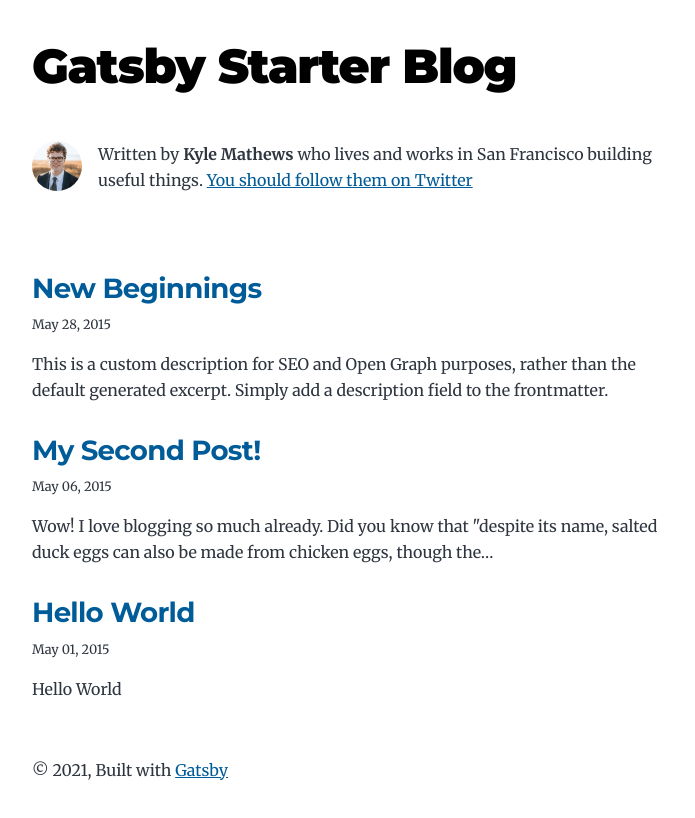
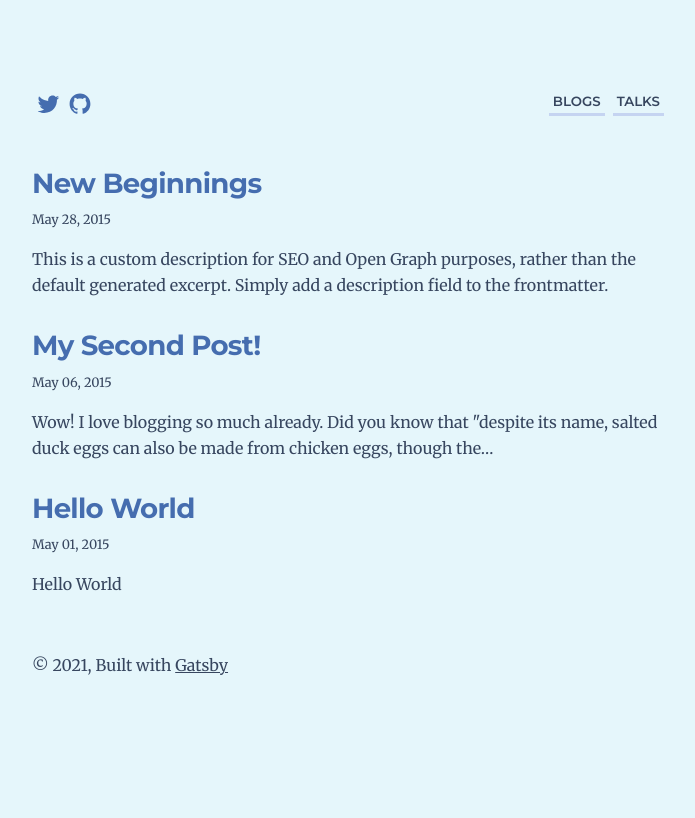
Before and after one commit to divyanshmahajan24/website, a Gatsby site: page / in a window 1280 px wide. Shown: the whole page, without its empty margins (292-987 px from the left). Built offline with nearby package versions, Linux system fonts and the light colour scheme; Gatsby itself is replaced by a stand-in of ours.

Commit message:
fix(header): change style

```diff
--- a/gatsby-config.js
+++ b/gatsby-config.js
@@ -1,11 +1,11 @@
 module.exports = {
   siteMetadata: {
-    title: `Gatsby Starter Blog`,
+    title: `Div's Blog`,
     author: {
-      name: `Kyle Mathews`,
-      summary: `who lives and works in San Francisco building useful things.`,
+      name: `Divyansh Mahajan`,
+      summary: `who lives and works in Delhi, India building useful things.`,
     },
-    description: `A starter blog demonstrating what Gatsby can do.`,
+    description: `A blog demonstrating what I have learnt till date and share my wisdom and knowledge with you.`,
     siteUrl: `https://gatsbystarterblogsource.gatsbyjs.io/`,
     social: {
       twitter: `kylemathews`,
--- a/src/components/layout.js
+++ b/src/components/layout.js
@@ -8,9 +8,24 @@ const Layout = ({ location, title, children }) => {
 
   if (isRootPath) {
     header = (
-      <h1 className="main-heading">
-        <Link to="/">{title}</Link>
-      </h1>
+      <div className="header">
+        <div className="social">
+          <a>
+            <svg width="32" height="32" viewBox="0 0 800 800">
+              <path fill="#fff" d="M679 239s-21 34-55 57c7 156-107 329-314 329-103 0-169-50-169-50s81 17 163-45c-83-5-103-77-103-77s23 6 50-2c-93-23-89-110-89-110s23 14 50 14c-84-65-34-148-34-148s76 107 228 116c-22-121 117-177 188-101 37-6 71-27 71-27s-12 41-49 61c30-2 63-17 63-17z"></path>
+            </svg>
+          </a>
+          <a>
+            <svg width="32" height="32" viewBox="0 0 800 800">
+              <path fill="#fff" d="M400 139c144 0 260 116 260 260 0 115-75 213-178 247-9 3-17-2-17-13v-71c0-35-18-48-18-48 57-6 119-28 119-128 0-44-27-70-27-70s14-29-2-69c0 0-22-7-72 27-42-12-88-12-130 0-50-34-72-27-72-27-16 40-2 69-2 69s-27 26-27 70c0 100 62 122 119 128 0 0-14 10-17 35-15 7-53 18-76-22 0 0-13-25-39-27 0 0-26 0-2 16 0 0 17 8 29 38 0 0 16 51 88 35v44c0 11-9 16-18 13-103-34-178-132-178-247 0-144 116-260 260-260z"></path>
+            </svg>
+          </a>
+        </div>
+        <div className="nav">
+          <a href="" className="nav-list-item">BLOGS</a>
+          <a href="" className="nav-list-item">TALKS</a>
+        </div>
+      </div>
     )
   } else {
     header = (
--- a/src/pages/index.js
+++ b/src/pages/index.js
@@ -1,7 +1,6 @@
 import * as React from "react"
 import { Link, graphql } from "gatsby"
 
-import Bio from "../components/bio"
 import Layout from "../components/layout"
 import Seo from "../components/seo"
 
@@ -13,7 +12,6 @@ const BlogIndex = ({ data, location }) => {
     return (
       <Layout location={location} title={siteTitle}>
         <Seo title="All posts" />
-        <Bio />
         <p>
           No blog posts found. Add markdown posts to "content/blog" (or the
           directory you specified for the "gatsby-source-filesystem" plugin in
@@ -25,9 +23,8 @@ const BlogIndex = ({ data, location }) => {
 
   return (
     <Layout location={location} title={siteTitle}>
-      <Seo title="All posts" />
-      <Bio />
-      <ol style={{ listStyle: `none` }}>
+      <Seo title="Home" />
+      <ol style={{ listStyle: `none`, }}>
         {posts.map(post => {
           const title = post.frontmatter.title || post.fields.slug
 
--- a/src/style.css
+++ b/src/style.css
@@ -54,10 +54,12 @@
   --fontSize-5: 2.074rem;
   --fontSize-6: 2.488rem;
   --fontSize-7: 2.986rem;
-  --color-primary: #005b99;
-  --color-text: #2e353f;
+  --light-purple: #c5d4f1;
+  --dark-purple: #456daf;
+  --color-primary: #37465f;
+  --color-text: #37465f;
   --color-text-light: #4f5969;
-  --color-heading: #1a202c;
+  --color-heading: var(--dark-purple);
   --color-heading-black: black;
   --color-accent: #d1dce5;
 }
@@ -81,6 +83,7 @@ body {
   font-family: var(--font-body);
   font-size: var(--fontSize-1);
   color: var(--color-text);
+  background-color: #e5f6fb;
 }
 
 footer {
@@ -252,6 +255,44 @@ a:focus {
 
 .global-header {
   margin-bottom: var(--spacing-12);
+  margin-top: var(--spacing-12);
+}
+
+.header {
+  display: flex;
+  justify-content: space-between;
+}
+
+.header .nav .nav-list-item {
+  font-family: var(--fontFamily-sans);
+  font-size: var(--fontSize-0);
+  font-weight: var(--fontWeight-semibold);
+  text-decoration: none;
+  padding: 0 4px 4px 4px;
+  border-bottom: 3px solid var(--light-purple);
+}
+
+.header .nav .nav-list-item:not(:last-child) {
+  margin-right: var(--spacing-2);
+}
+
+.header .nav .nav-list-item:hover {
+  text-decoration: none;
+  border-color: var(--dark-purple);
+}
+
+.header .social {
+  display: flex;
+  height: 32px;
+}
+
+.header .social a {
+  text-decoration: none;
+  cursor: pointer;
+}
+
+.header .social a svg path{
+  fill: var(--dark-purple);
 }
 
 .main-heading {
@@ -270,7 +311,7 @@ a:focus {
 
 .post-list-item h2 {
   font-size: var(--fontSize-4);
-  color: var(--color-primary);
+  color: var(--color-heading);
   margin-bottom: var(--spacing-2);
   margin-top: var(--spacing-0);
 }
```
